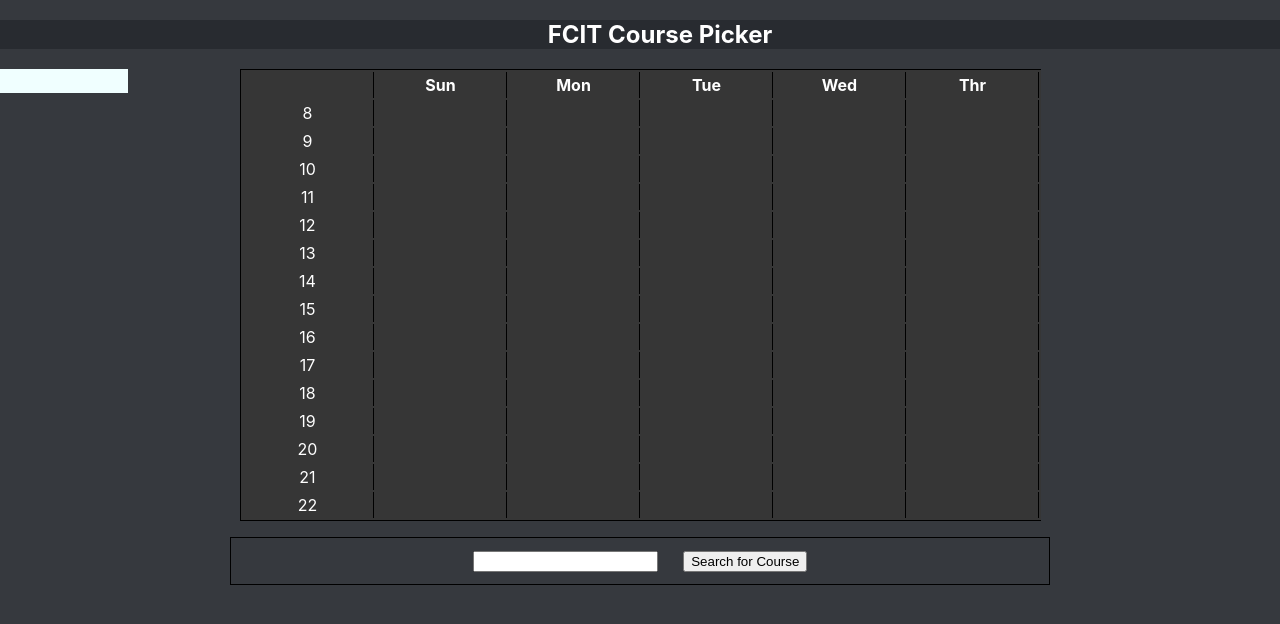
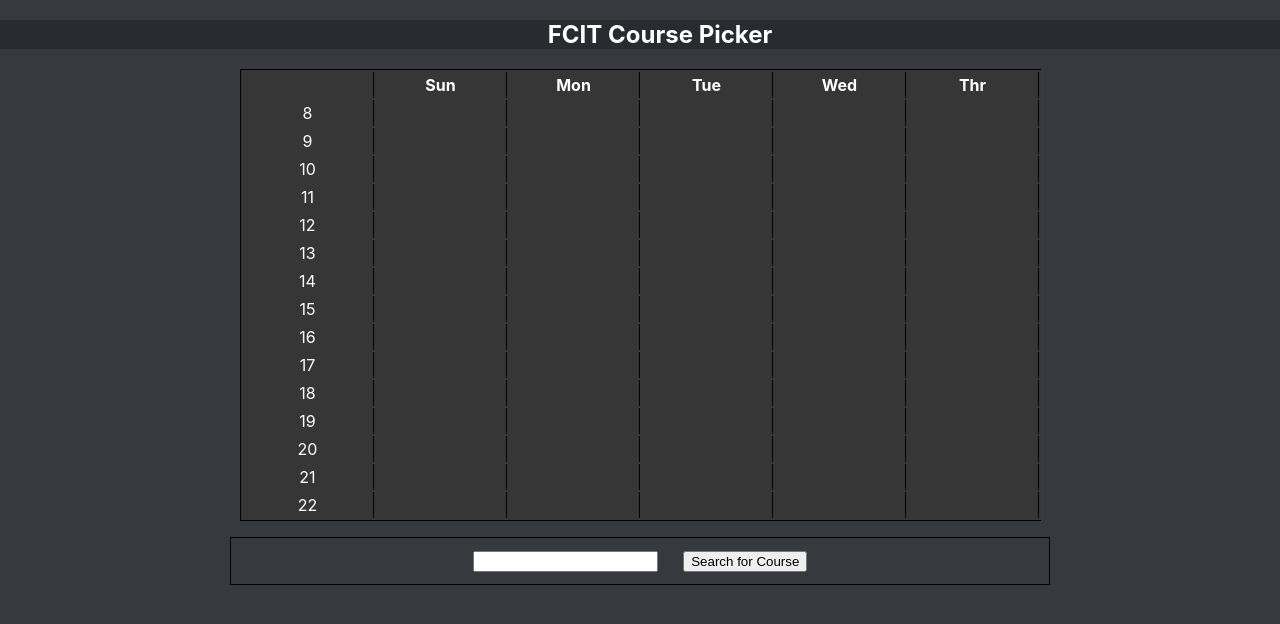
Before and after one commit to SuhaibAG/FCIT-registration, a React (Create React App) app: page / in a window 1280 px wide. Shown: the top 624 px of the page. Built offline with nearby package versions, Linux system fonts and the light colour scheme.

Commit message:
changing

```diff
--- a/src/Components/Choice.css
+++ b/src/Components/Choice.css
@@ -14,8 +14,12 @@ input{
 }
 .course-input{
     position:absolute;
-    background-color: azure;
-
-    width: 10vw;
-    height: 3vh;
+    display: flex;
+    align-items: center;
+    justify-content: center;
+    background-color: rgb(88, 141, 132, 0.5) ;
+    margin-left: 27.7%;
+    margin-top: 1vh;
+    height: 100%;
+    width: 10;
 }
--- a/src/Components/Choice.jsx
+++ b/src/Components/Choice.jsx
@@ -126,21 +126,26 @@ const Choice = () =>{
         const classes = [...mySchedule];
 
         classes.forEach(elem => {
-
+            console.log(elem.Days + elem.Lab_Days)
         })
     }
 
 
     return(
             <div>
+                <Schedule/>
+                {mySchedule.map((clasOBJ, index) =>(
+                    <div className="course-input">
+                    cpit345
+                    </div>
 
-                <div className="course-input">
-                    {}
-                </div>
+
+                ))}
 
 
 
-                <Schedule/>
+
+
 
 
 
--- a/src/Components/Schedule.css
+++ b/src/Components/Schedule.css
@@ -1,11 +1,17 @@
 table{
+    position: relative;
     margin: auto;
     border-left: 1px solid black;
     border-bottom: 1px solid black;
     border-top: 1px solid black;;
     background-color: rgb(54, 54, 54);
 }
-
+.header-container{
+    position: relative;
+    display: inline-block;
+    width: auto;
+    margin: 20px auto;
+}
 th, td{
     border-right:  1px solid black;
     color: white;
```
